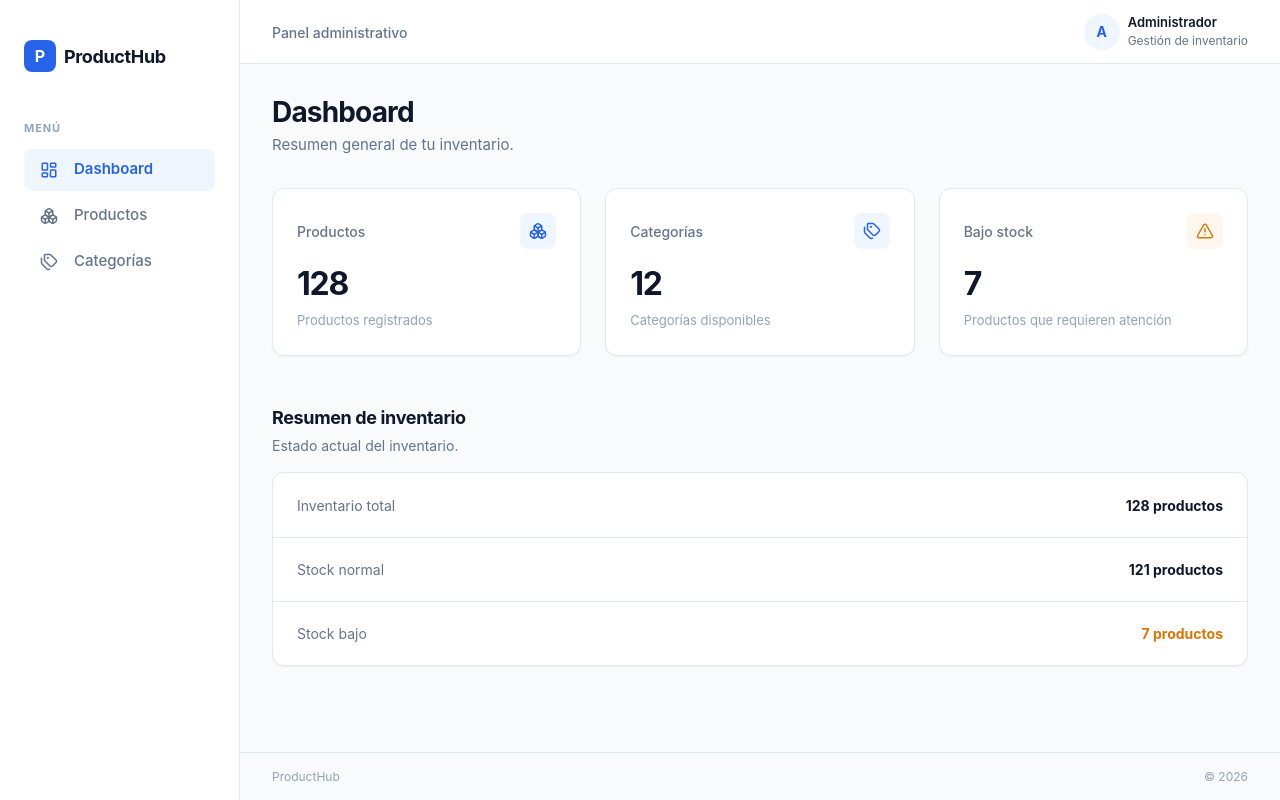
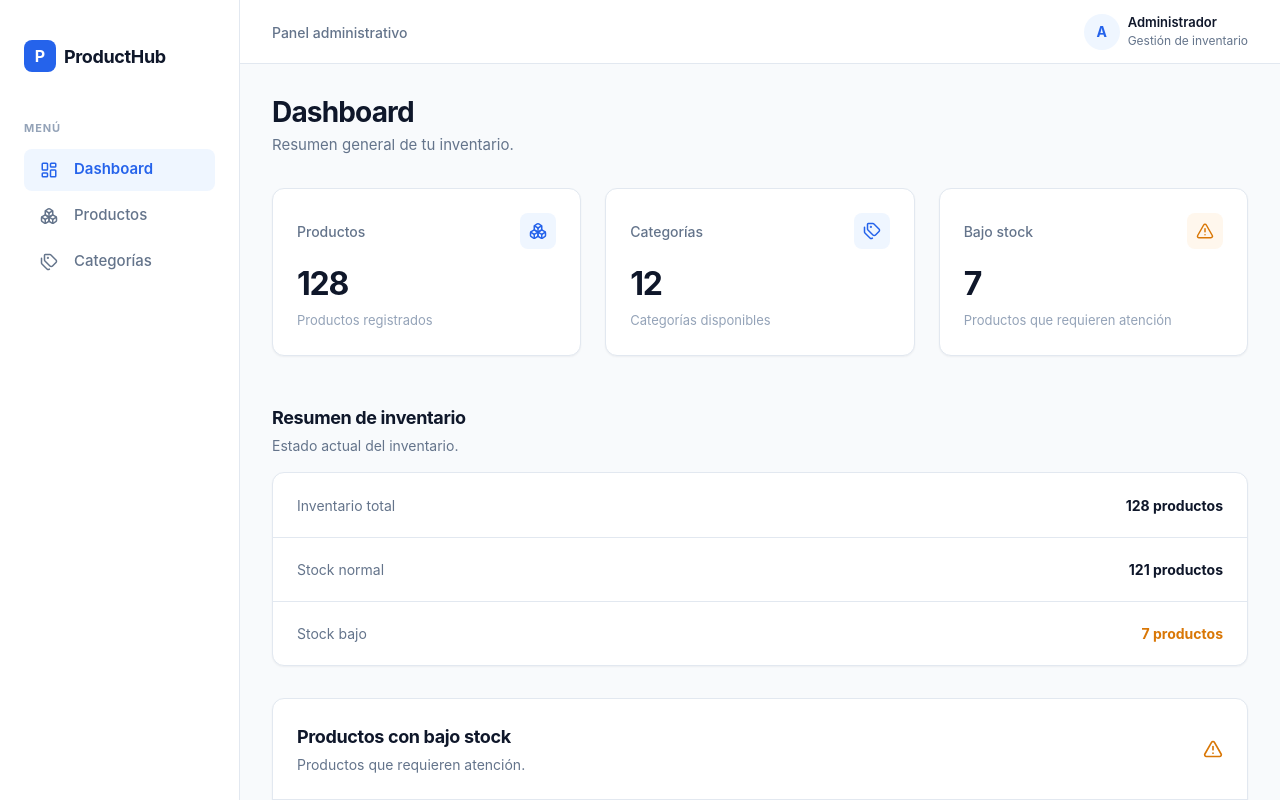
Before and after one commit to SebastianRed/producthub-frontend, a React (Vite) app: page / in a window 1280 px wide. Shown: the top 800 px of the page. Built offline with nearby package versions, Linux system fonts and the light colour scheme.

Commit message:
Agregar componente LowStockTable en HomePage: incluir tabla para mostrar productos con bajo stock

```diff
--- a/src/pages/HomePage.tsx
+++ b/src/pages/HomePage.tsx
@@ -1,7 +1,7 @@
 import { AlertTriangle, Boxes, Tags } from "lucide-react";
 
 import StatCard from "../components/StatCard/StatCard";
-
+import LowStockTable from "../components/LowStockTable/LowStockTable";
 import styles from "./HomePage.module.css";
 
 export default function HomePage() {
@@ -63,6 +63,8 @@ export default function HomePage() {
           </div>
         </div>
       </section>
+
+      <LowStockTable />
     </div>
   );
 }
```
